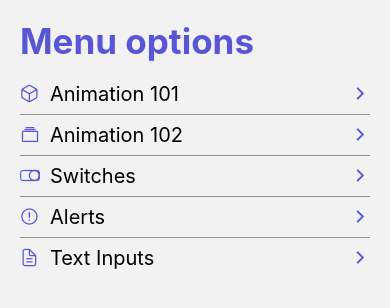
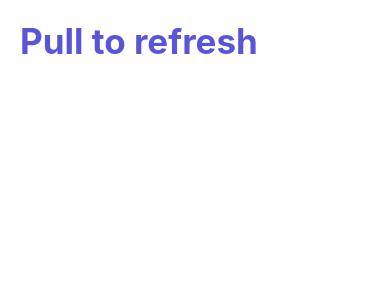
Before and after one commit to DarkRose73/RNComponents-App, a React Native app: screen /PullToRefreshScreen in a window 390 px wide. Shown: the top 308 px of the page. Built offline with nearby package versions, Linux system fonts and the light colour scheme.

Commit message:
PullToRefresh

```diff
--- a/src/data/menuItems.tsx
+++ b/src/data/menuItems.tsx
@@ -26,4 +26,9 @@
     icon: 'document-text-outline',
     component: 'TextInputScreen',
   },
+  {
+    name: 'Pull to refresh',
+    icon: 'refresh-outline',
+    component: 'PullToRefreshScreen',
+  },
 ];
--- a/src/navigation/Navigator.tsx
+++ b/src/navigation/Navigator.tsx
@@ -5,18 +5,29 @@
 import {SwitchScreen} from '../screens/SwitchScreen';
 import {AlertScreen} from '../screens/AlertScreen';
 import {TextInputScreen} from '../screens/TextInputScreen';
+import {PullToRefreshScreen} from '../screens/PullToRefreshScreen';
 
 const Stack = createStackNavigator();
 
 export const Navigator = () => {
   return (
-    <Stack.Navigator screenOptions={{headerShown: false}}>
+    <Stack.Navigator
+      screenOptions={{
+        headerShown: false,
+        cardStyle: {
+          backgroundColor: 'white',
+        },
+      }}>
       <Stack.Screen name="Home" component={HomeScreen} />
       <Stack.Screen name="Animation101Screen" component={Animation101Screen} />
       <Stack.Screen name="Animation102Screen" component={Animation102Screen} />
       <Stack.Screen name="SwitchScreen" component={SwitchScreen} />
       <Stack.Screen name="AlertScreen" component={AlertScreen} />
       <Stack.Screen name="TextInputScreen" component={TextInputScreen} />
+      <Stack.Screen
+        name="PullToRefreshScreen"
+        component={PullToRefreshScreen}
+      />
     </Stack.Navigator>
   );
 };
--- /dev/null
+++ b/src/screens/PullToRefreshScreen.tsx
@@ -0,0 +1,44 @@
+import {View, Text, ScrollView, RefreshControl} from 'react-native';
+import React from 'react';
+import {HeaderTitle} from '../components/HeaderTitle';
+import {styles} from '../theme/AppTheme';
+import {useState} from 'react';
+
+export const PullToRefreshScreen = () => {
+  const [refreshing, setRefreshing] = useState(false);
+  const [data, setData] = useState<string>();
+
+  const onRefresh = () => {
+    setRefreshing(true);
+    setTimeout(() => {
+      console.log('End');
+      setRefreshing(false);
+      setData('Hello world');
+    }, 3000);
+  };
+
+  return (
+    <ScrollView
+      refreshControl={
+        <RefreshControl
+          refreshing={refreshing}
+          onRefresh={onRefresh}
+          progressViewOffset={10}
+          // Color del circular progress indicator
+          progressBackgroundColor="#5856D6"
+          // Ciclo de colores del circular progress indicator
+          colors={['white', 'red', 'orange']}
+          // SOLO IOS
+          style={{backgroundColor: 'blue'}}
+          tintColor="white"
+          title="Refreshing"
+          titleColor="white"
+        />
+      }>
+      <View style={styles.globalMargin}>
+        <HeaderTitle title="Pull to refresh" />
+        {data && <HeaderTitle title={data} />}
+      </View>
+    </ScrollView>
+  );
+};
```
